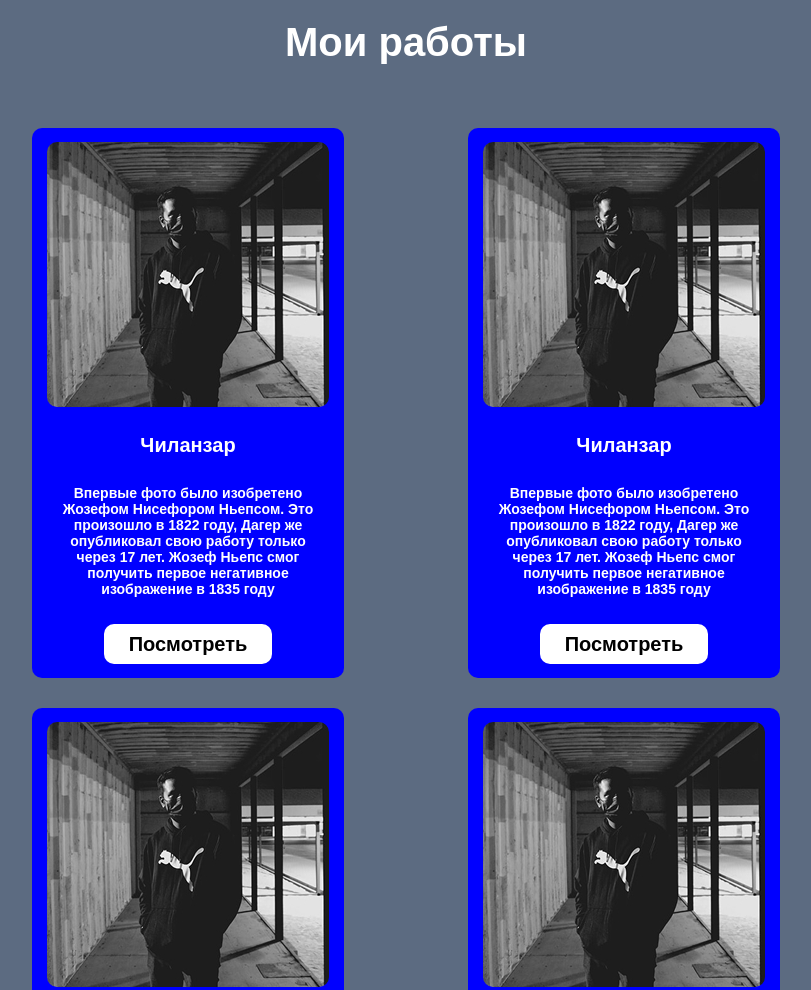
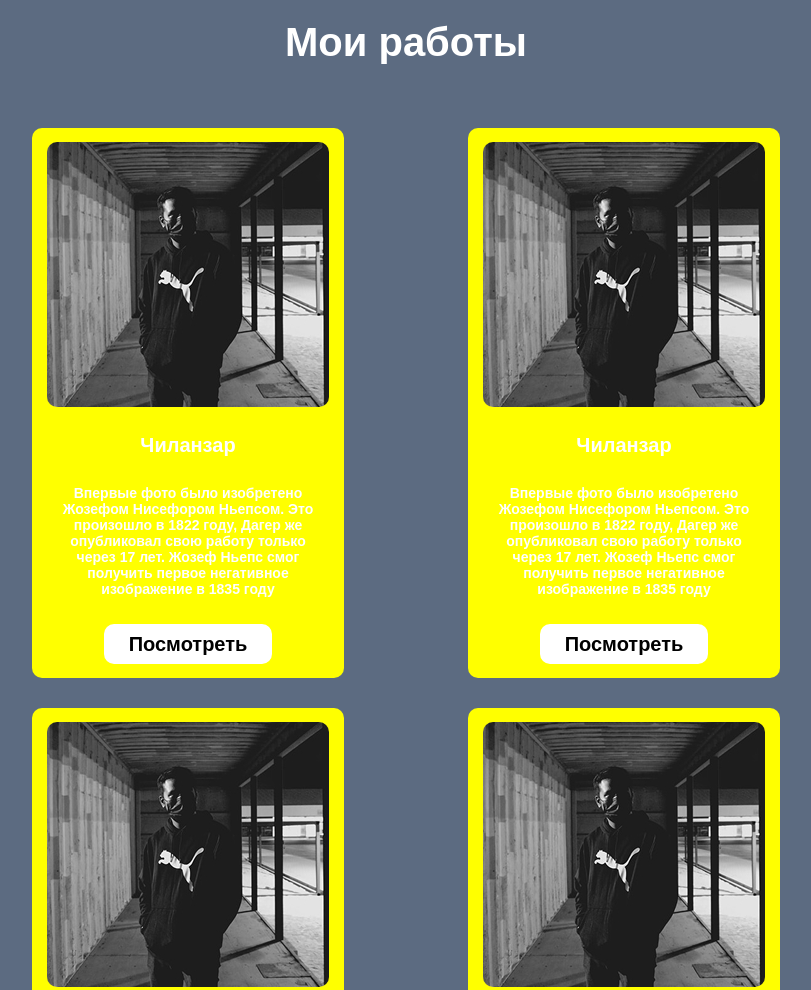
Before and after one commit to XanzoHabakiri/content-1, a plain HTML site: page index.html in a window 1280 px wide. Shown: the part 1800-2790 px from the top of the page, without its empty margins (234-1045 px from the left). Drawn offline with Linux system fonts and the light colour scheme.

Commit message:
content-2

```diff
--- a/css/main.css
+++ b/css/main.css
@@ -130,7 +130,7 @@ color: #FFFFFF;
     /* flex-direction: column; */
     flex-wrap: wrap;
     /* background: #B12B06; */
-    background: blue;
+    background: yellow;
     /* border: 1px solid red; */
     border-radius: 10px;
     margin: 0 50px 30px 50px;
```
